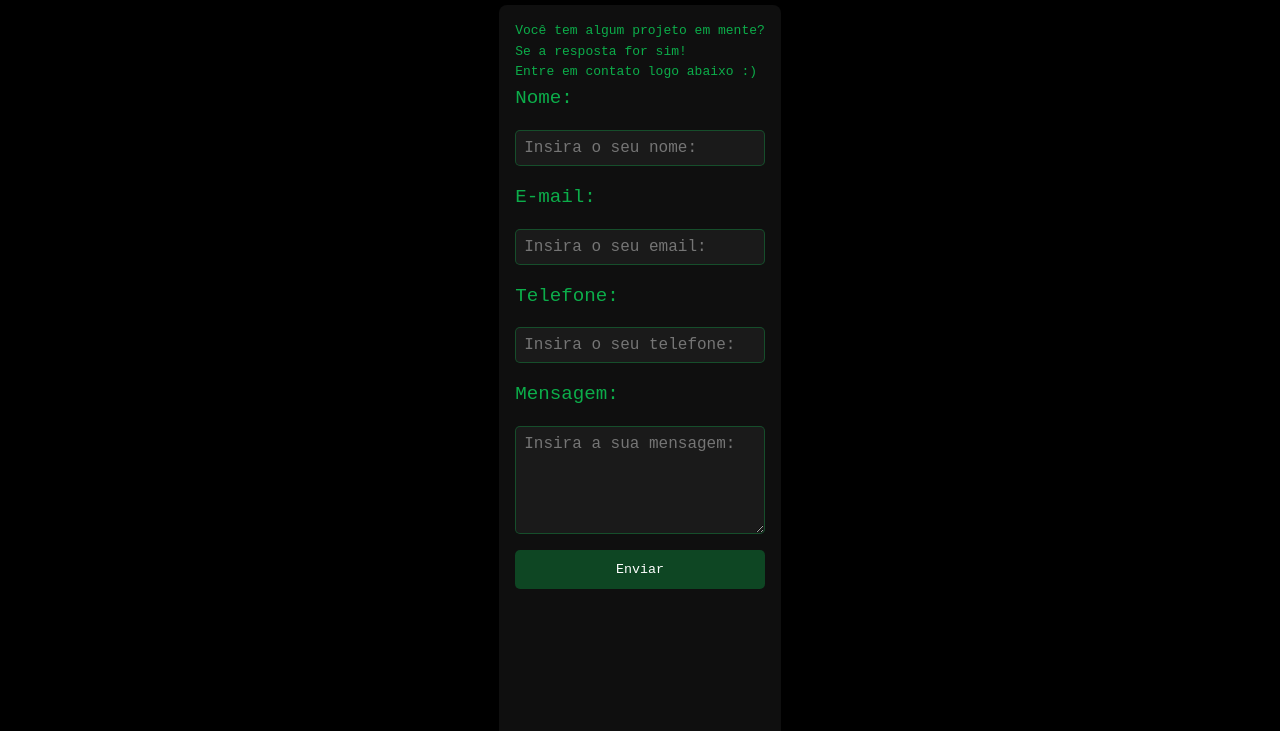
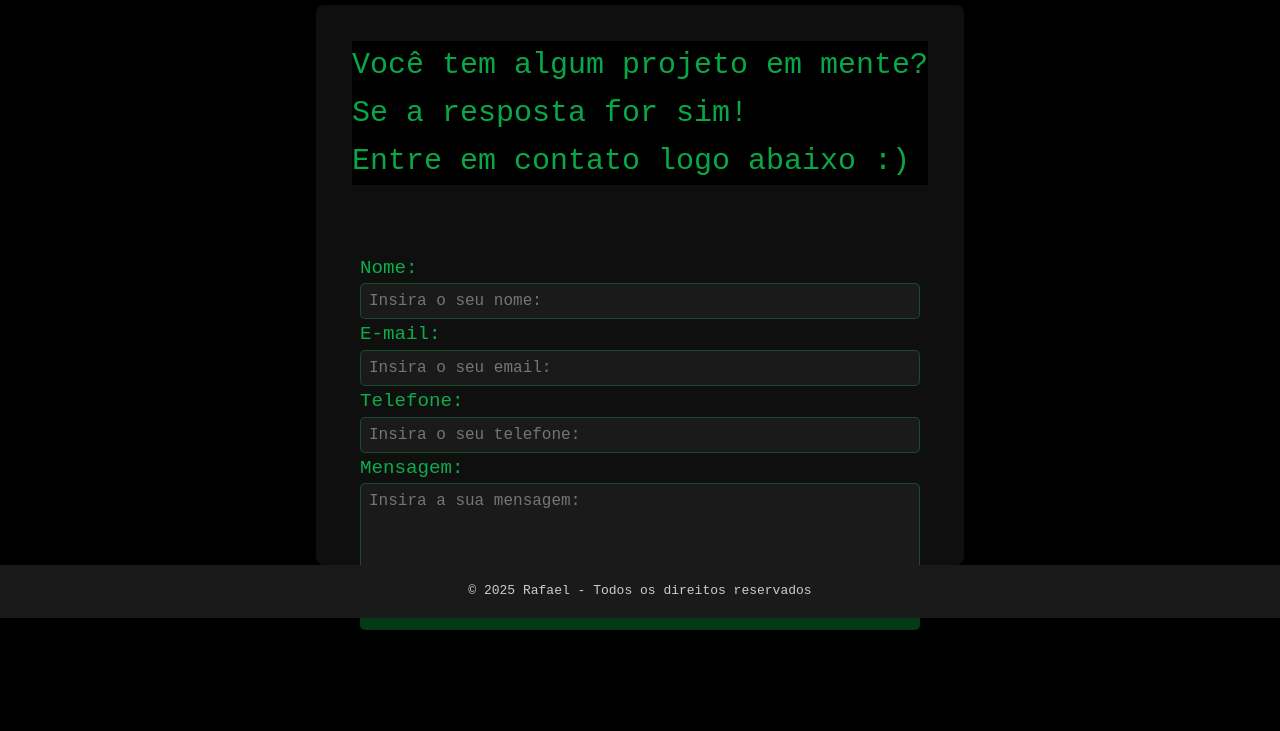
Before and after one commit to RafaDev64/Meu-Portifolio, a plain HTML site: page contato.html in a window 1280 px wide. Shown: the part 69-800 px from the top of the page. Drawn offline with Linux system fonts and the light colour scheme.

Commit message:
Update contato.css

```diff
--- a/assets/css/contato.css
+++ b/assets/css/contato.css
@@ -118,24 +118,38 @@ body {
 
 .section1 {
 
-    height: 500vh;
+    height: 70vh;
+
     align-items: center;
     justify-content: center;
 }
 
 h1 {
+    background-color: rgb(0, 0, 0);
     color: #0aff68a8;
-    font-size: 2.5rem;
-    margin-bottom: 2rem;
+    font-family: monospace;
+
+
+    white-space: pre-wrap;
+    overflow: hidden;
+    display: inline-block;
+    margin-bottom: 20px;
 }
 
 .typing {
-    white-space: pre;
+    background-color: rgb(0, 0, 0);
     color: #0aff68a8;
+    font-family: monospace;
+    font-size: 30px;
+    margin: 20px;
+    white-space: pre-wrap;
+    overflow: hidden;
+    display: inline-block;
+    margin-bottom: 20px;
 }
 
 .contact-container {
-    max-width: 800px;
+    max-width: 2000px;
     margin: 0 auto;
     padding: 1rem;
     background-color: #0f0f0f;
@@ -146,7 +160,11 @@ h1 {
 form {
     display: flex;
     flex-direction: column;
-    gap: 1rem;
+    max-width: 600px;
+    margin: 20px auto;
+    padding: 20px;
+
+
 }
 
 label {
```
